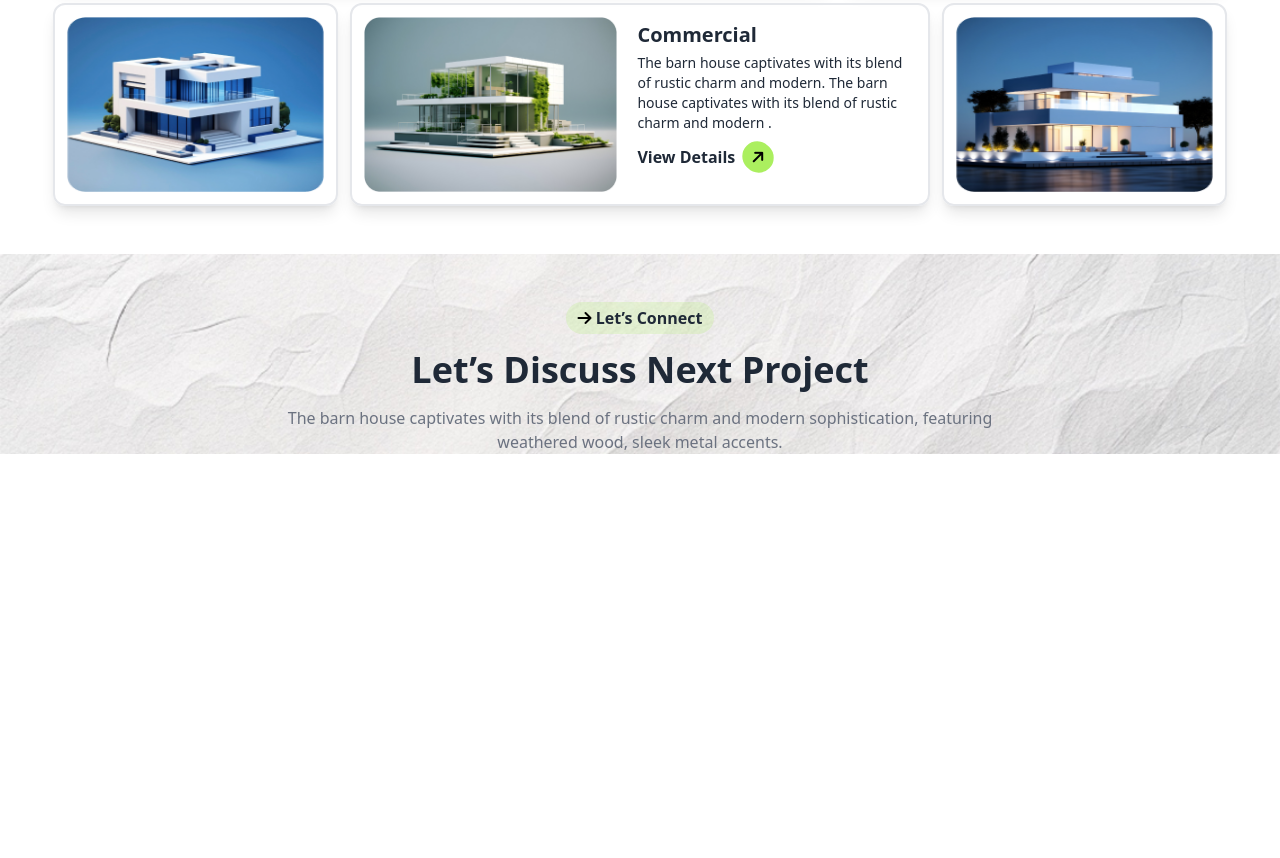
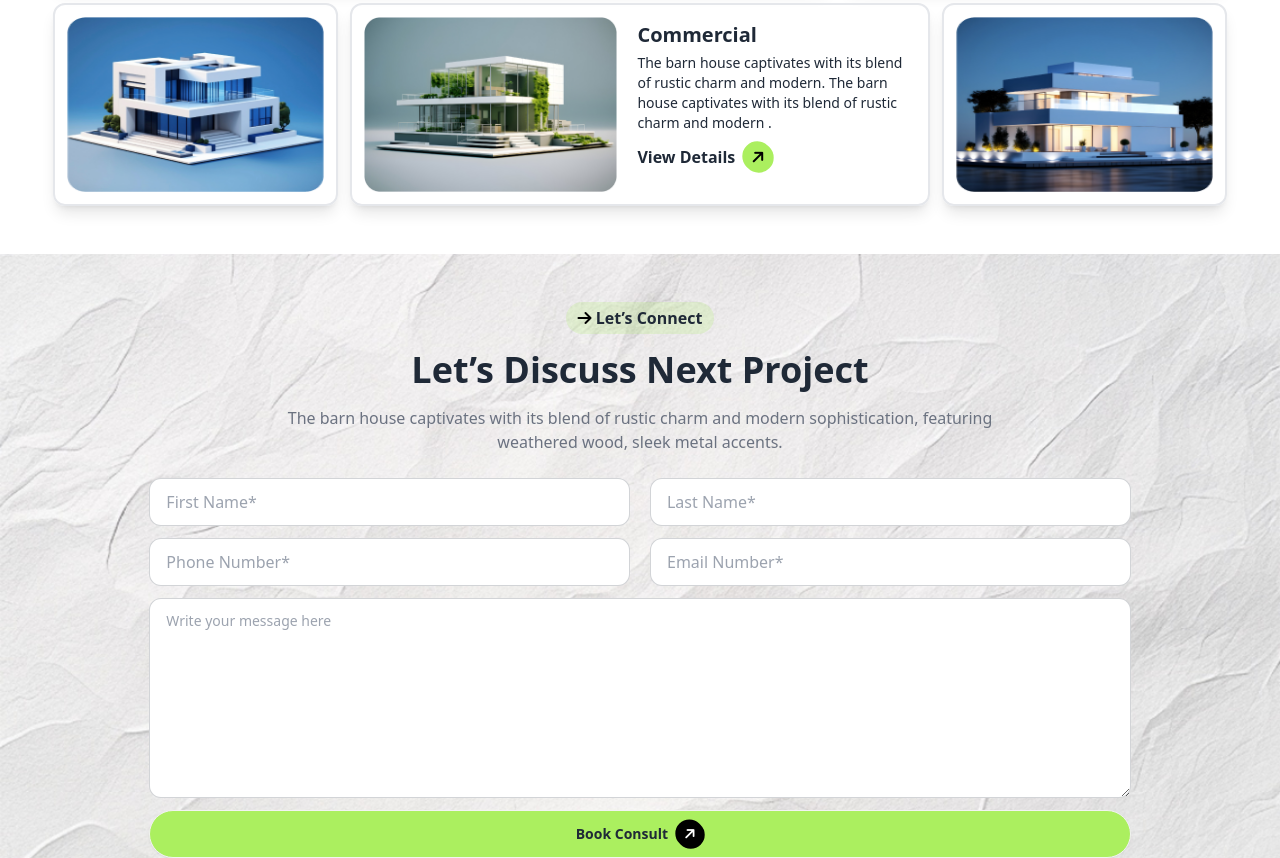
Before and after one commit to Tonmoy-1/My-3rd-Assignment-B10, a plain HTML site: page index.html in a window 1280 px wide. Shown: the part 2047-2905 px from the top of the page. Before the commit the page ends 2525 px from the top, so only its background shows below. Drawn offline with nearby package versions, Linux system fonts and the light colour scheme.

Commit message:
lets discuss next project section done

```diff
--- a/index.html
+++ b/index.html
@@ -439,6 +439,35 @@
           </div>
         </div>
         <!-- from section -->
+        <div class="w-11/12 mx-auto lg:grid lg:grid-cols-2 lg:gap-x-5 lg:px-24">
+          <input
+            type="text"
+            placeholder="First Name*"
+            class="input input-bordered w-full max-w-xl mb-3 rounded-xl"
+          /><input
+            type="text"
+            placeholder="Last Name*"
+            class="input input-bordered w-full max-w-xl mb-3 rounded-xl"
+          /><input
+            type="text"
+            placeholder="Phone Number*"
+            class="input input-bordered w-full max-w-xl mb-3 rounded-xl"
+          /><input
+            type="text"
+            placeholder="Email Number*"
+            class="input input-bordered w-full max-w-xl mb-3 rounded-xl"
+          />
+          <textarea
+            class="textarea textarea-bordered lg:col-span-2 h-[200px] w-full lg:max-w-full rounded-xl"
+            placeholder="Write your message here"
+          ></textarea>
+          <a
+            class="btn bg-[#ABEF5F] rounded-full font-bold col-span-2 mt-3 w-full"
+            >Book Consult<i
+              class="fa-solid fa-arrow-right bg-black text-white rounded-full -rotate-45 p-2"
+            ></i
+          ></a>
+        </div>
       </section>
       <!-- next project section end  -->
     </main>
```
